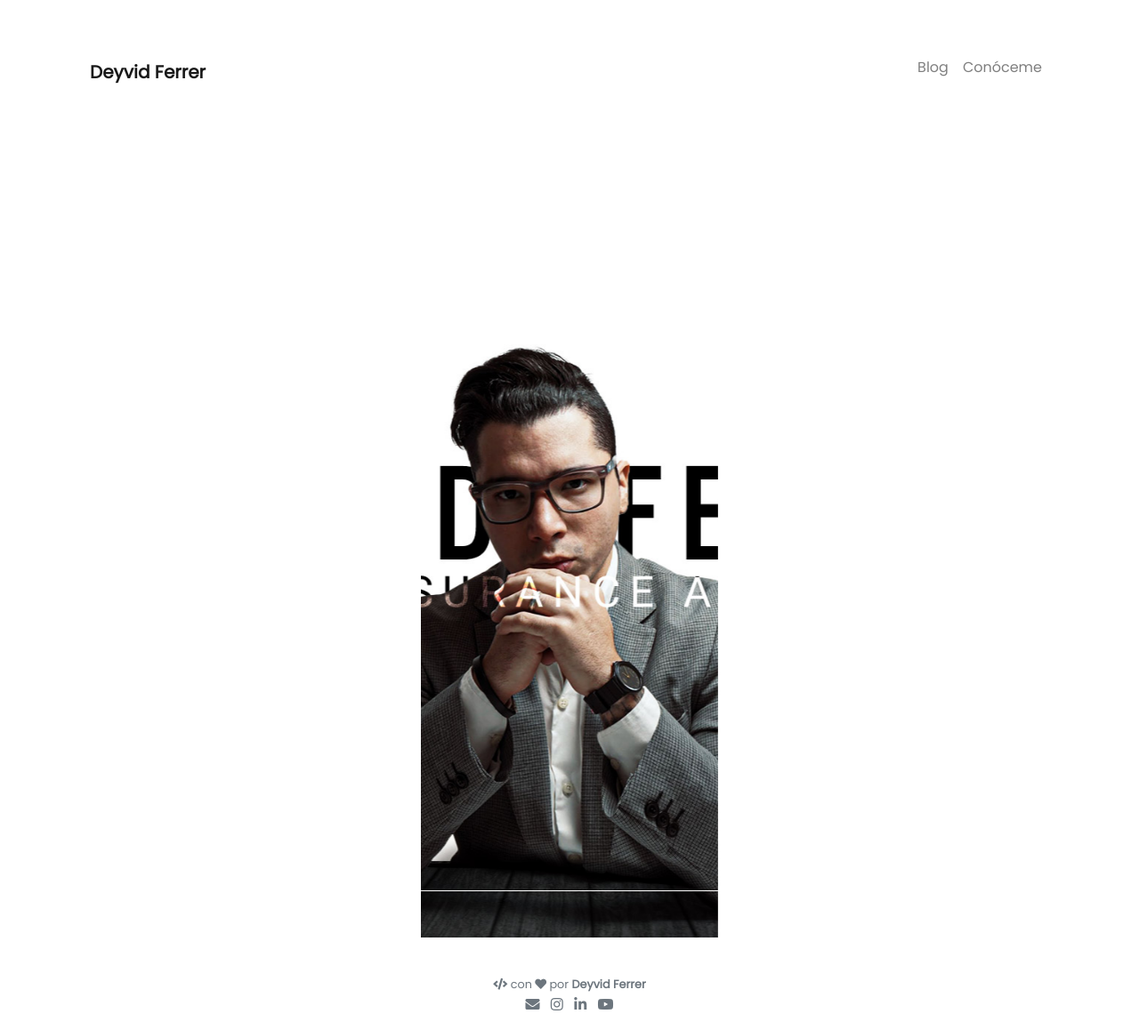
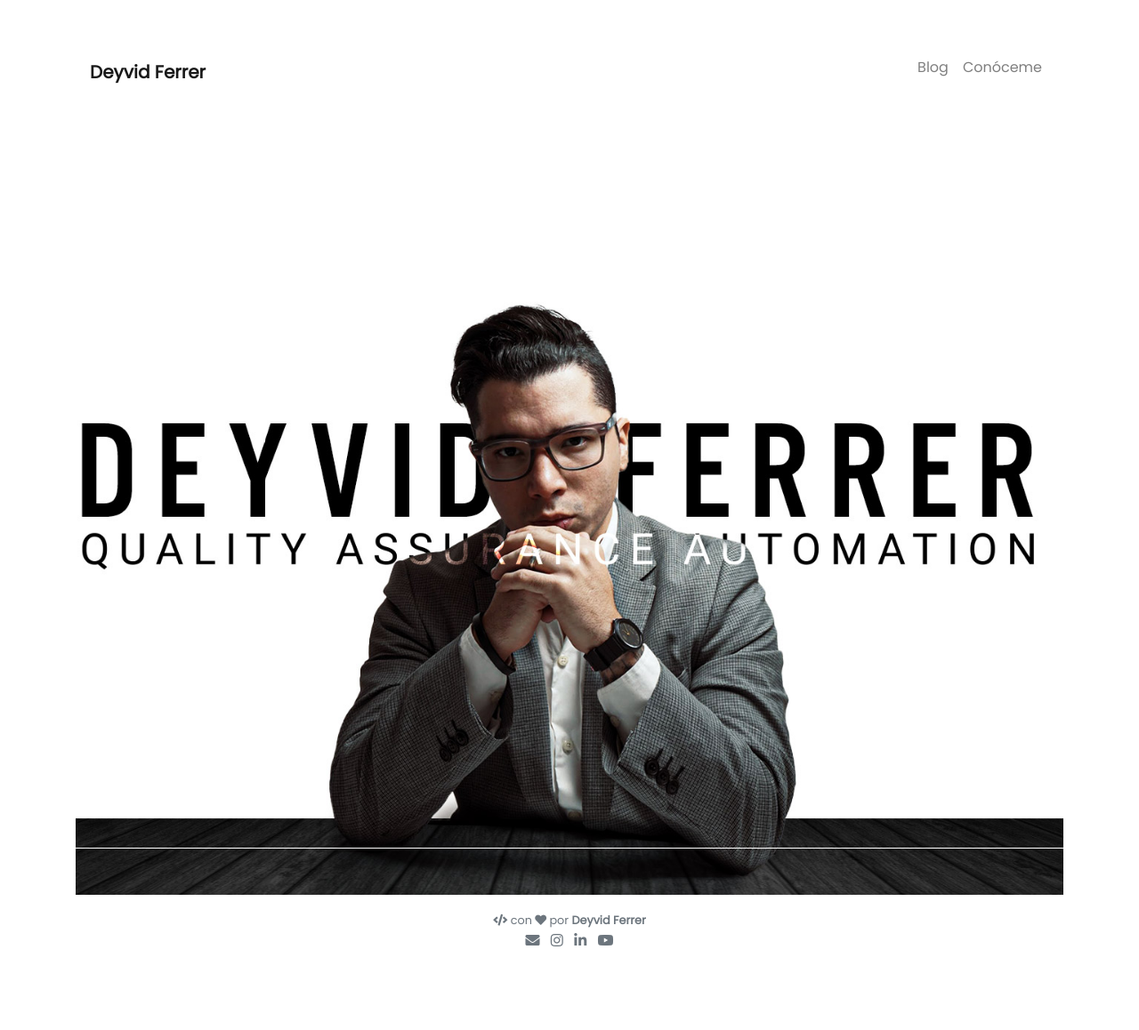
Before and after one commit to deyvidferrer/deyvidferrer, a Jekyll site: the page built from pages/index.md, in a window 1280 px wide. Shown: the whole page at 89% size. Built offline with Jekyll 4.4.1, drawn with Linux system fonts in a browser that asks for light colours; nearby versions of some CDN libraries; after the commit the page ends 1086 px from its top, so only the background shows below that.

Commit message:
prueba del landing

```diff
--- a/_includes/landing.html
+++ b/_includes/landing.html
@@ -1,15 +1,9 @@
-<div class="row justify-content-center align-items-center p-4">
-  <div class="col-lg-4 col-md-6 text-center mt-4">
-
-    <!-- Full Page Image Header with Vertically Centered Content -->
-    <header class="masthead wow animated zoomIn" data-wow-delay=".1s">
-      <div class="container h-100">
-        <div class="row h-100 align-items-center">
-          <div class="col-12 text-center">
-          </div>
-        </div>
+<!-- Full Page Image Header with Vertically Centered Content -->
+<div class="masthead wow animated zoomIn" data-wow-delay=".1s">
+  <div class="container h-100">
+    <div class="row h-100 align-items-center">
+      <div class="col-12 text-center">
       </div>
-    </header>
-
+    </div>
   </div>
 </div>
```
